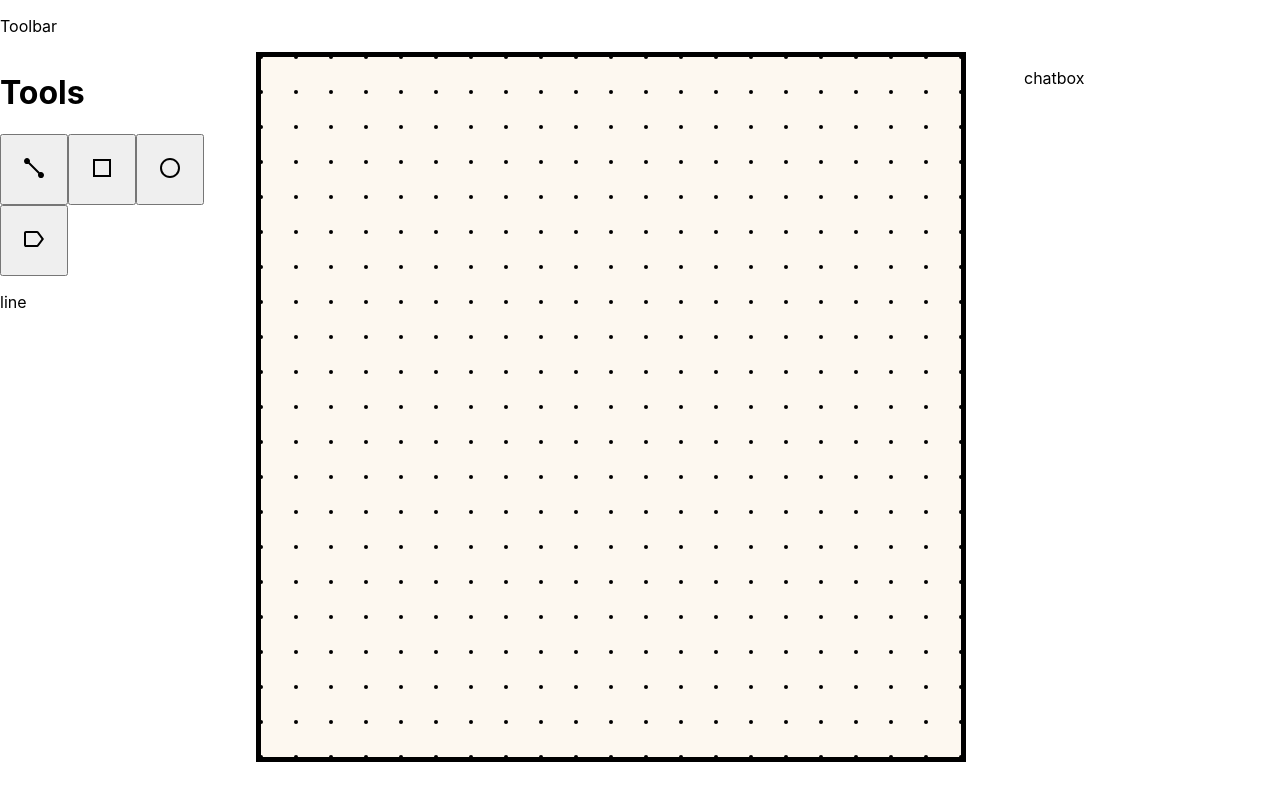
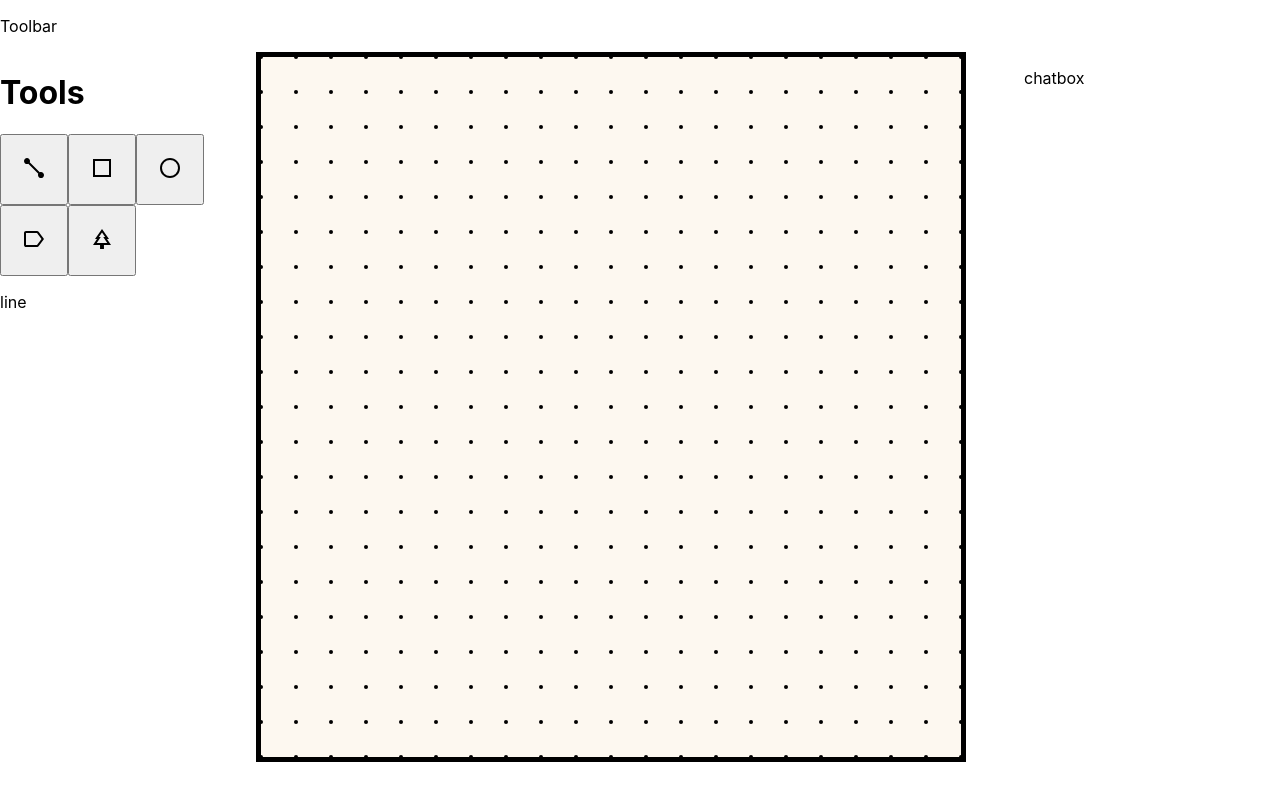
Before and after one commit to DaxtonSutherlandWorks/foggowar, a React (Create React App) app: page / in a window 1280 px wide. Built offline with nearby package versions, Linux system fonts and the light colour scheme.

Commit message:
Added stamp brush.

```diff
--- a/src/App.js
+++ b/src/App.js
@@ -8,13 +8,14 @@ import Toolbar from './components/Toolbar';
 function App() {
 
   const [paintMode, paintModeSetter] = useState("line");
+  const [currStamp, setCurrStamp] = useState("/stamps/stampPH.svg");
 
   return (
     <div>
       <Toolbar></Toolbar>
       <div className='workspace'>
-        <BrushBox paintMode={paintMode} paintModeSetter={paintModeSetter}></BrushBox>
-        <MapEditor dimensions={[10,10]} paintMode={paintMode}></MapEditor>
+        <BrushBox paintMode={paintMode} paintModeSetter={paintModeSetter} currStamp={currStamp} currStampSetter={setCurrStamp}></BrushBox>
+        <MapEditor dimensions={[10,10]} paintMode={paintMode} currStamp={currStamp} stampSize={[70,70]}></MapEditor>
         <ChatBox></ChatBox>
       </div>
     </div>
--- a/src/components/BrushBox.js
+++ b/src/components/BrushBox.js
@@ -3,9 +3,10 @@ import LineIcon from "../img/lineIcon.svg"
 import SquareIcon from "../img/squareIcon.svg"
 import CircleIcon from "../img/circleIcon.svg"
 import PolygonIcon from "../img/polygonIcon.svg"
+import StampIcon from "../img/stampIcon.svg"
 
 
-const BrushBox = ({paintMode, paintModeSetter}) => {
+const BrushBox = ({paintMode, paintModeSetter, currStamp, setCurrStamp}) => {
 
     /**
      * Changes the parent paintMode useState to match user brush selection
@@ -28,6 +29,10 @@ const BrushBox = ({paintMode, paintModeSetter}) => {
                 break;
             case "polygon":
                 paintModeSetter("polygon");
+                break;
+            case "stamp":
+                paintModeSetter("stamp");
+                break;
             default:
                 return;
         }
@@ -39,10 +44,11 @@ const BrushBox = ({paintMode, paintModeSetter}) => {
             <link rel="stylesheet" href="https://fonts.googleapis.com/icon?family=Material+Icons"/>
 
             <h1>Tools</h1>
-            <button id="line-button" className="icon-button" onClick={handleBrushChange}><img id="line-icon" src={LineIcon} alt=""></img></button>
-            <button id="square-button" className="icon-button" onClick={handleBrushChange}><img id="square-icon" src={SquareIcon}></img></button>
-            <button id="circle-button" className="icon-button" onClick={handleBrushChange}><img id="circle-icon" src={CircleIcon}></img></button>
-            <button id="polygon-button" className="icon-button" onClick={handleBrushChange}><img id="polygon-icon" src={PolygonIcon}></img></button>
+            <button id="line-button" className="icon-button" onClick={handleBrushChange}><img id="line-icon" src={LineIcon} alt="Line Icon"></img></button>
+            <button id="square-button" className="icon-button" onClick={handleBrushChange}><img id="square-icon" src={SquareIcon} alt="Square Icon"></img></button>
+            <button id="circle-button" className="icon-button" onClick={handleBrushChange}><img id="circle-icon" src={CircleIcon} alt="Circle Icon"></img></button>
+            <button id="polygon-button" className="icon-button" onClick={handleBrushChange}><img id="polygon-icon" src={PolygonIcon} alt="Polygon Icon"></img></button>
+            <button id="stamp-button" className="icon-button" onClick={handleBrushChange}><img id="stamp-icon" src={StampIcon} alt="Stamp Icon"></img></button>
             <p>{paintMode}</p>
         </div>
      );
--- a/src/components/MapEditor.js
+++ b/src/components/MapEditor.js
@@ -1,9 +1,12 @@
 import React from "react";
 import "../styles/MapEditor.css"
-import { nearestGuidePoint, applySquareBrush, applyPolygonBrush, applyCircleBrush } from "../helpers/BrushUtils";
+
+import { nearestGuidePoint, applySquareBrush, applyPolygonBrush, applyCircleBrush, isSquareCleared } from "../helpers/BrushUtils";
 
 //Set up as class in order to access React.createRef
 class MapEditor extends React.Component {
+
+    stampImage = null;
 
     //Sets up canvas references and initial brush settings
     constructor(props) {
@@ -35,6 +38,7 @@ class MapEditor extends React.Component {
         this.onMouseMove = this.onMouseMove.bind(this);
         this.drawStaticGuides = this.drawStaticGuides.bind(this);
         this.drawHoverGuide = this.drawHoverGuide.bind(this);
+        this.loadStamp = this.loadStamp.bind(this);
     }
 
     /**
@@ -73,7 +77,6 @@ class MapEditor extends React.Component {
         this.solidContext.fillStyle = "#fdf8f0ff"
         this.solidContext.fillRect(0, 0, this.solidCanvasRef.current.width, this.solidCanvasRef.current.width)
 
-
         /***********************************************************************
         *
         * Overlay Canvas Listeners
@@ -92,6 +95,42 @@ class MapEditor extends React.Component {
        this.overlayCanvasRef.current.addEventListener('mousemove', this.onMouseMove);
 
        this.drawStaticGuides();
+
+       this.loadStamp(this.props.currStamp)
+    }
+
+    /**
+     * This updates the selected stamp everytime it changes
+     */
+    componentDidUpdate(prevProps) {
+        if (prevProps.currStamp !== this.props.currStamp)
+        {
+            this.loadStamp(this.props.currStamp);
+        }
+    }
+
+    /**
+     * Loads the current stamp into an image that can be drawn on a canvas
+     */
+    loadStamp(path)
+    {
+        if (!path) {
+            this.stampImage = null;
+            return;
+        }
+
+        const img = new Image();
+        img.crossOrigin = "anonymous";
+
+        img.onload = () => {
+            this.stampImage = img;
+        };
+
+        img.onerror = () => {
+            this.stampImage = null;
+        };
+
+        img.src = path;
     }
 
     /**
@@ -225,6 +264,18 @@ class MapEditor extends React.Component {
                             {
                                 this.paintPoints.push(guidePoint);
                             }
+                        }
+                    }
+
+                    break;
+
+                case "stamp":
+
+                    if(guidePoint)
+                    {
+                        if (isSquareCleared(this.solidContext, guidePoint.x, guidePoint.y, this.props.stampSize[0], this.props.stampSize[1]))
+                        {
+                            this.bgContext.drawImage(this.stampImage, guidePoint.x, guidePoint.y, this.props.stampSize[0], this.props.stampSize[1]);
                         }
                     }
 
@@ -365,6 +416,26 @@ class MapEditor extends React.Component {
                     this.overlayContext.stroke();
                     break;
 
+                case "stamp":
+
+                    if (guidePoint)
+                    {
+                        this.overlayContext.save();
+
+                        this.overlayContext.drawImage(this.stampImage, guidePoint.x, guidePoint.y, this.props.stampSize[0], this.props.stampSize[1]);
+
+                        if (!isSquareCleared(this.solidContext, guidePoint.x, guidePoint.y, this.props.stampSize[0], this.props.stampSize[1]))
+                        {
+                            this.overlayContext.globalCompositeOperation = "source-atop";
+                            this.overlayContext.fillStyle = "red";
+                            this.overlayContext.fillRect(guidePoint.x + 6, guidePoint.y, this.props.stampSize[0], this.props.stampSize[1]);
+                        }
+
+                        this.overlayContext.restore();
+                    }
+
+                    break;
+
                 default:
                     return;
             }
--- a/src/helpers/BrushUtils.js
+++ b/src/helpers/BrushUtils.js
@@ -73,6 +73,32 @@
         }
 
         return edges;
+    }
+
+    /**
+     * Checks if a square of a given width and heigh is clear, with the guide point given being the top left.
+     */
+    export const isSquareCleared = (context, guideX, guideY, squareWidth, squareHeight) =>
+    {
+        //Checks that the area does not extend past the canvas
+        if (guideX < 0 || guideY < 0 || guideX + squareWidth > context.canvas.width || guideY + squareHeight > context.canvas.height)
+        {
+            return false;
+        }
+
+        const img = context.getImageData(guideX, guideY, squareWidth, squareHeight).data;
+
+        //Loops through the returned array, checking the alpha value of each pixel.
+        for (let i = 3; i < img.length; i += 4)
+        {
+            if (img[i] !== 0)
+            {
+                return false;
+            }
+        }
+
+        return true;
+
     }
 
 
```
Also changed, not shown: public/stamps/stampPH.svg (renamed from src/img/stampPH.svg).
